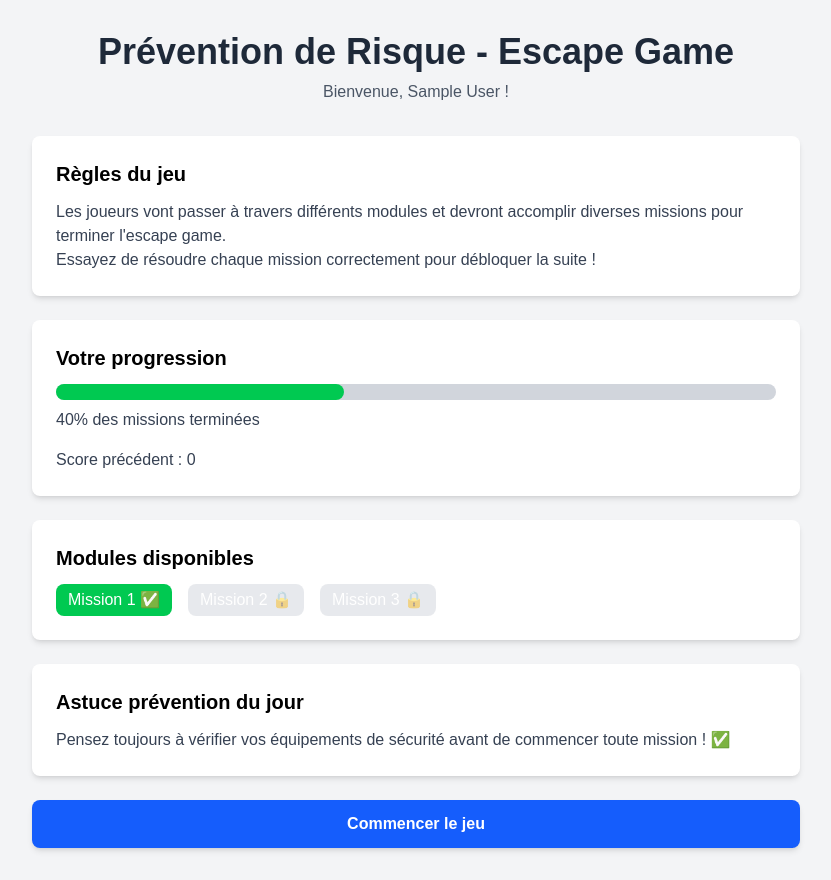
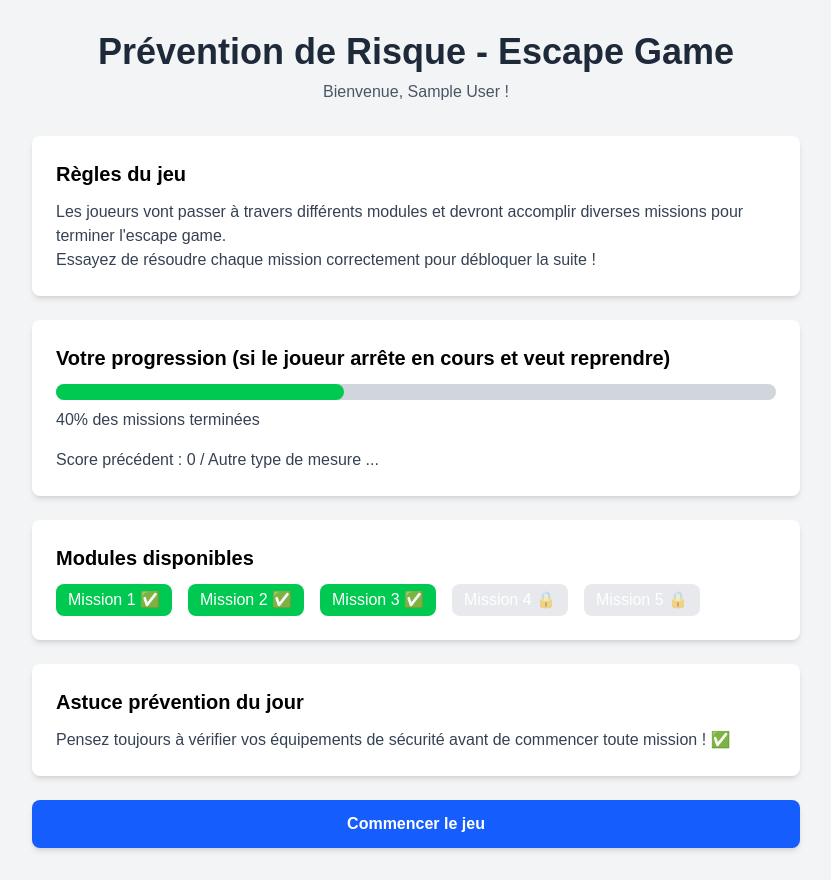
Before and after one commit to Trophaigle/EscapeGame_MaPrevEnJeu, a Next.js app: page /dashboard in a window 1280 px wide. Shown: the whole page, without its empty margins (224-1055 px from the left). Built offline with nearby package versions, Linux system fonts and the light colour scheme; no server answers; sample sign-in values are in the browser's storage.

Commit message:
add pop up custom

```diff
--- a/app/components/CategoryCard.tsx
+++ b/app/components/CategoryCard.tsx
@@ -56,6 +56,10 @@ const CategoryCard = ({title, subtitle ,onValidate, isNew, children} : CategoryC
       >
         Valider
       </button>
+
+      {/* <div className="text-sm text-gray-500 mt-2">
+        (Astuce : n'hésitez pas à utiliser les indices si vous êtes bloqué !)
+        </div> */}
     </div>
   )
 }
--- a/app/components/EndScreen.tsx
+++ b/app/components/EndScreen.tsx
@@ -81,8 +81,6 @@ export default function EndScreen() {
 
       if(mixer) mixer.update(delta);
 
-
-
       renderer.render(scene, camera);
     };
 
@@ -111,7 +109,7 @@ export default function EndScreen() {
 
         {/* 📝 Texte overlay */}
         <div className="absolute inset-0 flex flex-col items-center justify-center text-white z-10 pointer-events-none bg-black/30 backdrop-blur-[3px]">
-          <h1 className="text-4xl font-bold mb-4">
+          <h1 className="text-4xl font-bold mb-4 text-center">
             🎉 Escape Game Terminé !
           </h1>
           <p className="text-lg opacity-80">
--- a/app/components/games/RiskFamiliesGame.tsx
+++ b/app/components/games/RiskFamiliesGame.tsx
@@ -1,4 +1,4 @@
-import React, { useState } from 'react'
+import React, { useState } from 'react';
 import { families } from '@/data/family';
 
 const RiskFamiliesGame = () => {
--- a/app/dashboard/page.tsx
+++ b/app/dashboard/page.tsx
@@ -34,14 +34,14 @@ export default async function DashboardPage() {
 
   {/* Progression */}
   <section className="w-full max-w-3xl bg-white shadow-md rounded-lg p-6 mb-6">
-    <h2 className="text-xl text-black font-semibold mb-3">Votre progression</h2>
+    <h2 className="text-xl text-black font-semibold mb-3">Votre progression (si le joueur arrête en cours et veut reprendre)</h2>
     <div className="mb-4">
       <div className="w-full bg-gray-300 rounded-full h-4">
         <div className="bg-green-500 h-4 rounded-full" style={{ width: '40%' }} />
       </div>
       <p className="mt-2 text-gray-700">40% des missions terminées</p>
     </div>
-    <p className="text-gray-700">Score précédent : 0</p>
+    <p className="text-gray-700">Score précédent : 0 / Autre type de mesure ...</p>
   </section>
 
   {/* Modules disponibles */}
@@ -49,8 +49,10 @@ export default async function DashboardPage() {
     <h2 className="text-xl text-black font-semibold mb-3">Modules disponibles</h2>
     <div className="flex gap-4 flex-wrap">
       <div className="bg-green-500 text-white px-3 py-1 rounded-lg">Mission 1 ✅</div>
-      <div className="bg-gray-300 text-white px-3 py-1 rounded-lg opacity-50">Mission 2 🔒</div>
-      <div className="bg-gray-300 text-white px-3 py-1 rounded-lg opacity-50">Mission 3 🔒</div>
+      <div className="bg-green-500 text-white px-3 py-1 rounded-lg">Mission 2 ✅</div>
+      <div className="bg-green-500 text-white px-3 py-1 rounded-lg">Mission 3 ✅</div>
+      <div className="bg-gray-300 text-white px-3 py-1 rounded-lg opacity-50">Mission 4 🔒</div>
+      <div className="bg-gray-300 text-white px-3 py-1 rounded-lg opacity-50">Mission 5 🔒</div>
     </div>
   </section>
 
--- a/app/game/GameClient.tsx
+++ b/app/game/GameClient.tsx
@@ -18,10 +18,19 @@ export default function GameClient() {
   const [unlocked, setUnlocked] = useState([true, false, false, false, false]);
   const [newCardIndex, setNewCardIndex] = useState<number | null>(0); //0 pour avoir l'anim meme à la premiere card
 
+  const [toast, setToast] = useState<{ message: string; type: "success" | "error" } | null>(null);
+
   const [showChest, setShowChest] = useState(false);
   const handleChestAnimationEnd = () => {
     setShowChest(false);
   }
+
+  /* show motif toast */
+  const showToast = (message: string, type: "success" | "error" = "success") => {
+    setToast({ message, type });
+    // disparition automatique après 3s
+    setTimeout(() => setToast(null), 3000);
+  };
 
   const handleValidate = (
     index: number,
@@ -39,7 +48,7 @@ export default function GameClient() {
 
   if (isLastCard) {
     // Redirection vers le dashboard
-    alert("🎉 Bravo ! Vous avez terminé l'Escape Game !");
+    //alert("🎉 Bravo ! Vous avez terminé l'Escape Game !");
     if(router == null) {
       alert("Router null, impossible de rediriger vers le dashboard");
     } else {
@@ -69,9 +78,9 @@ export default function GameClient() {
     onValidate: () => {
       const isValid = actorsRef.current?.validateAll?.();
       if (isValid) {
-        alert("Bravo ! Tous les acteurs sont correctement placés ✅");
+        showToast("Bravo ! Tous les acteurs sont correctement placés ✅"); // à la place des alert, on affiche une jolie notification toast en haut de l’écran qui disparaît après 3s
       } else {
-        alert("Il y a encore des erreurs ❌");
+        showToast("Il y a encore des erreurs ❌", "error");
       }
       return isValid; // retourne true ou false
     }
@@ -83,11 +92,11 @@ export default function GameClient() {
     onValidate: () => {
       const isValid = riddleRef.current?.validate?.();
       if (!isValid) {
-        alert("Ce n'est pas la bonne réponse ❌");
+        showToast("Ce n'est pas la bonne réponse ❌", "error");
         return false; // validation échouée, bloque la suite
       }
       //if correct
-      alert("Bravo ! L'énigme est résolue ✅");
+      showToast("Bravo ! L'énigme est résolue ✅");
       // jouer l'animation du coffre si tu as un ref vers le ThreeJSChest
       setShowChest(true);
       return true; // validation réussie, continue vers la suite
@@ -109,7 +118,7 @@ export default function GameClient() {
     component: <MysterySentence />,
     onValidate: () => {
       const isValid = true; // mettre la vraie logique de validation
-      alert(isValid ? "✅ Mission validée !" : "❌ Erreur");
+      showToast(isValid ? "✅ Mission validée !" : "❌ Erreur");
       return isValid;
     }
   }
@@ -117,9 +126,19 @@ export default function GameClient() {
 
 
   return (
+
+
     /* Si unlocked[i] est true → on affiche le <div>
     Si unlocked[i] est false → on ne rend rien pour cette catégorie*/
     <div className="min-h-screen bg-gradient-to-b from-gray-900 to-gray-800 flex flex-col items-center pt-20 pb-20 space-y-10">
+
+      {/* Toast notification */}
+      {toast && (
+        <div className={`fixed top-4 left-1/2 transform -translate-x-1/2 px-6 py-3 rounded shadow-lg text-white z-50
+        ${toast.type === "success" ? "bg-green-500" : "bg-red-500"} transition-all duration-300`}>
+        {toast.message}
+      </div>
+      )}
 
       {categories.map((cat, i) => (
         unlocked[i] && (
```
